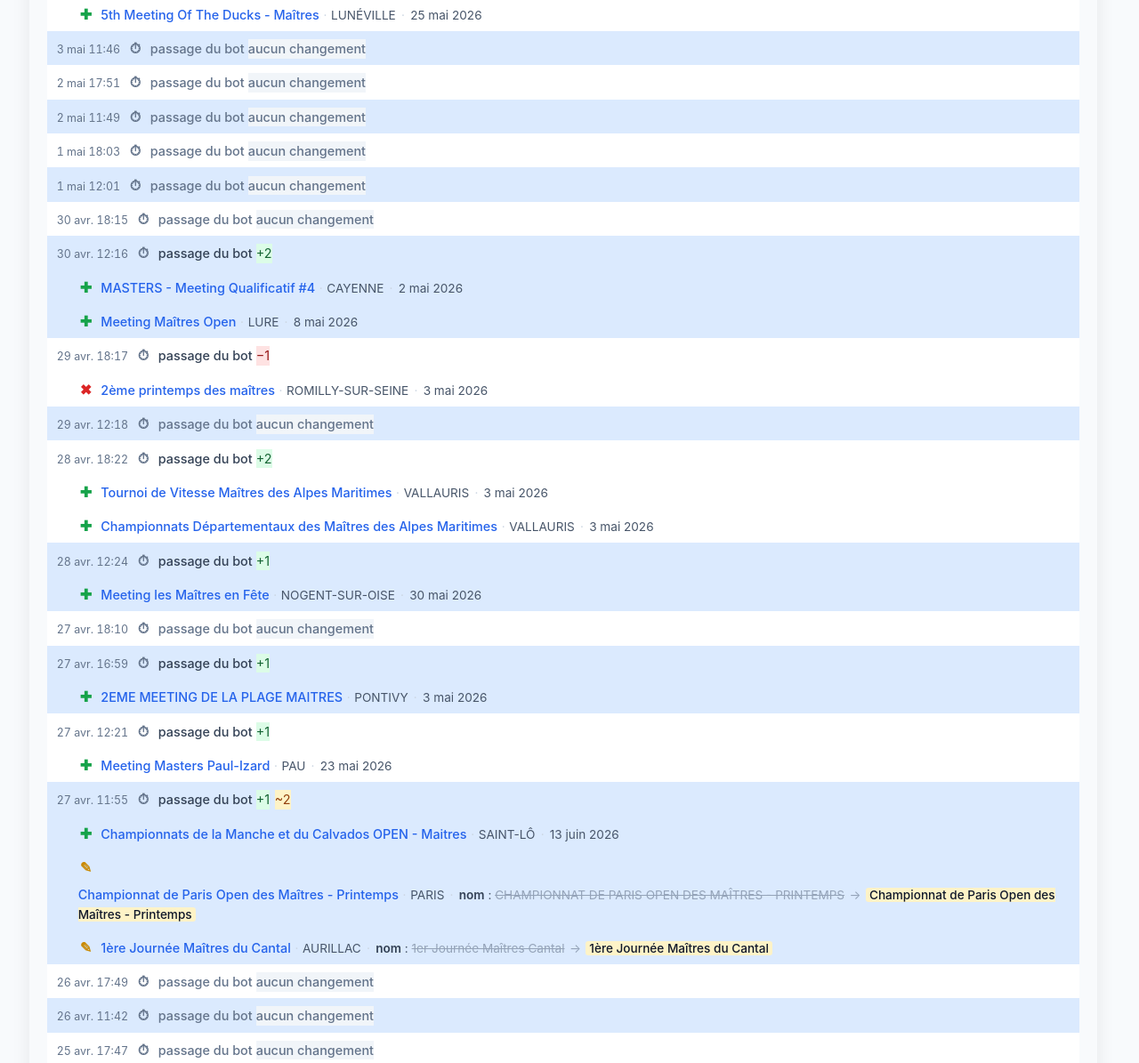
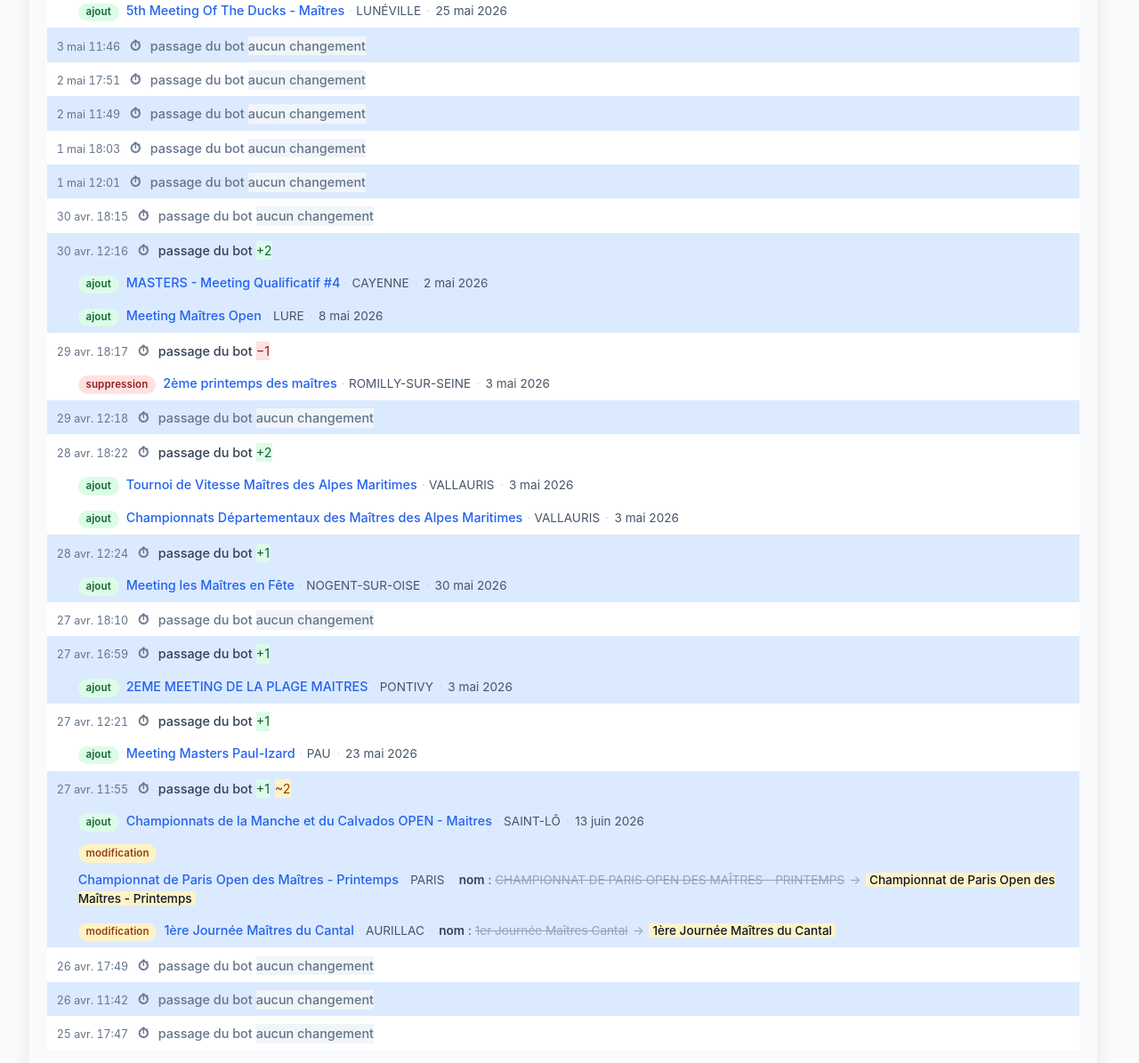
Before and after one commit to bneel/master-map, a plain HTML site: page statut.html in a window 1280 px wide. Shown: the part 392-1587 px from the top of the page at 89% size. Drawn offline with Linux system fonts and the light colour scheme.

Commit message:
feat(ui): badges « ajout / modification / suppression » sur la timeline
Remplace les marqueurs ✚ ✎ ✖ par des badges texte colorés (vert/jaune/rouge)
pour identifier le type d'action plus clairement.

Co-Authored-By: Claude Opus 4.7 (1M context) <noreply@anthropic.com>

```diff
--- a/app.css
+++ b/app.css
@@ -898,9 +898,20 @@ body.page-statut main.statut-main {
   text-align: center;
   flex-shrink: 0;
 }
-.hist-added   .hist-marker { color: #16a34a; }
-.hist-removed .hist-marker { color: #dc2626; }
-.hist-updated .hist-marker { color: #ca8a04; }
+.hist-badge {
+  display: inline-block;
+  flex-shrink: 0;
+  padding: 0.1rem 0.55rem;
+  border-radius: 999px;
+  font-size: 0.72rem;
+  font-weight: 600;
+  letter-spacing: 0.01em;
+  white-space: nowrap;
+  text-transform: lowercase;
+}
+.hist-badge-added   { background: #dcfce7; color: #166534; }
+.hist-badge-updated { background: #fef3c7; color: #92400e; }
+.hist-badge-removed { background: #fee2e2; color: #991b1b; }
 /* hist-content : prend toute la largeur restante, ses enfants wrappent
    sur la même ligne (titre + meta) au lieu d'être empilés à droite. */
 .hist-content {
--- a/statut.js
+++ b/statut.js
@@ -110,11 +110,12 @@ function lineMetaInline(parts) {
   return parts.filter(Boolean).map((p) => `<span class="line-meta">${p}</span>`).join(' <span class="line-sep">·</span> ');
 }
 
-// Ligne d'un changement : marker · titre · meta — pas de timestamp (la date
-// est portée par la ligne « passage du bot » qui ouvre le groupe).
-function lineHtml({ type, marker, title, metaInline, groupCls }) {
+// Ligne d'un changement : badge texte (ajout/modification/suppression) ·
+// titre · meta. Pas de timestamp (la date est portée par la ligne « passage
+// du bot » qui ouvre le groupe).
+function lineHtml({ type, badgeLabel, title, metaInline, groupCls }) {
   return `<li class="hist-line hist-${type} ${groupCls}">
-    <span class="hist-marker" aria-hidden="true">${marker}</span>
+    <span class="hist-badge hist-badge-${type}">${badgeLabel}</span>
     <span class="hist-content"><span class="hist-title">${title}</span>${metaInline ? `<span class="hist-meta-row">${metaInline}</span>` : ''}</span>
   </li>`;
 }
@@ -124,7 +125,7 @@ function addedLine(c, groupCls) {
     c.ville ? escapeHtml(c.ville) : '',
     c.dateDebut ? escapeHtml(formatCompDate(c.dateDebut)) : '',
   ]);
-  return lineHtml({ type: 'added', marker: '✚', title: compTitleHtml(c), metaInline: meta, groupCls });
+  return lineHtml({ type: 'added', badgeLabel: 'ajout', title: compTitleHtml(c), metaInline: meta, groupCls });
 }
 
 function removedLine(c, groupCls) {
@@ -132,7 +133,7 @@ function removedLine(c, groupCls) {
     c.ville ? escapeHtml(c.ville) : '',
     c.dateDebut ? escapeHtml(formatCompDate(c.dateDebut)) : '',
   ]);
-  return lineHtml({ type: 'removed', marker: '✖', title: compTitleHtml(c), metaInline: meta, groupCls });
+  return lineHtml({ type: 'removed', badgeLabel: 'suppression', title: compTitleHtml(c), metaInline: meta, groupCls });
 }
 
 function updatedLine(u, groupCls) {
@@ -146,7 +147,7 @@ function updatedLine(u, groupCls) {
     u.ville ? escapeHtml(u.ville) : '',
     changesHtml,
   ]);
-  return lineHtml({ type: 'updated', marker: '✎', title: compTitleHtml(u), metaInline: meta, groupCls });
+  return lineHtml({ type: 'updated', badgeLabel: 'modification', title: compTitleHtml(u), metaInline: meta, groupCls });
 }
 
 // Ligne d'en-tête « passage du bot » : seule à porter le timestamp + résumé
```
